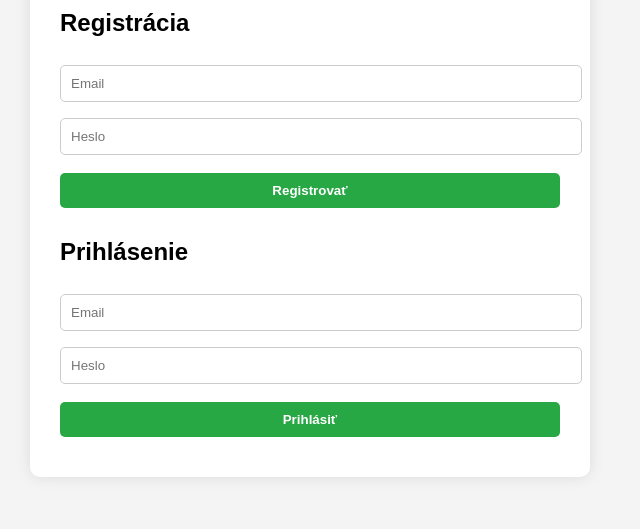
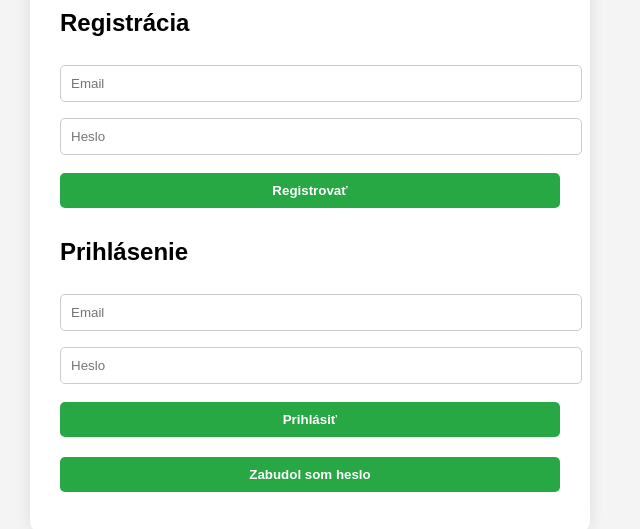
Before and after one commit to Juraj420/oxymeter-server, a website: page public/index.html in a window 1280 px wide. Shown: the part 150-679 px from the top of the page, without its empty margins (330-970 px from the left). Drawn offline with Linux system fonts and the light colour scheme.

Commit message:
Add reset password button to login form

```diff
--- a/public/index.html
+++ b/public/index.html
@@ -21,6 +21,9 @@
     <input type="email" id="loginEmail" placeholder="Email">
     <input type="password" id="loginPass" placeholder="Heslo">
     <button id="loginBtn">Prihlásiť</button>
+
+    <!-- 🔥 Pridané tlačidlo na reset hesla -->
+    <button id="resetBtn" class="secondary">Zabudol som heslo</button>
   </div>
 
   <div id="dashboard" style="display:none;">
```
